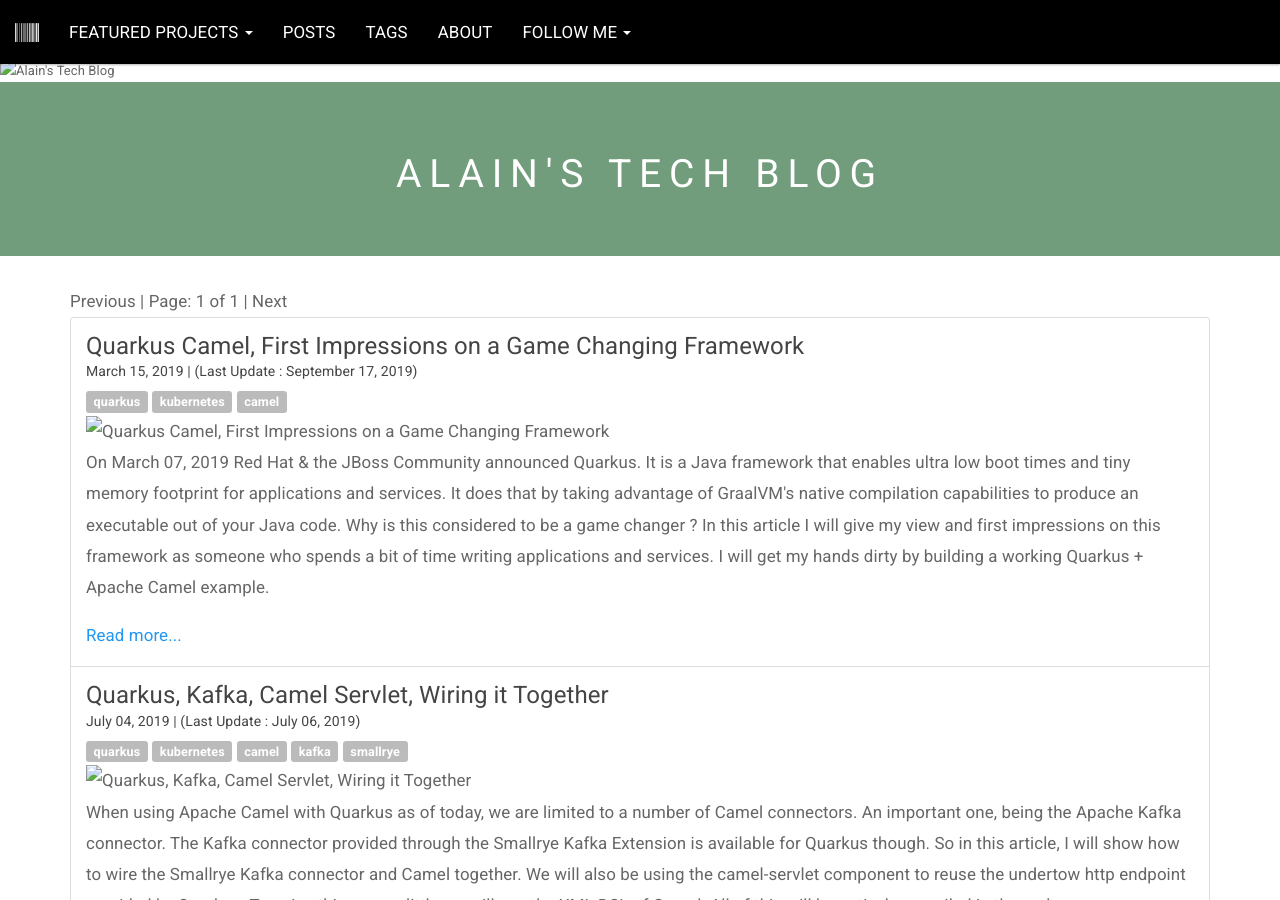
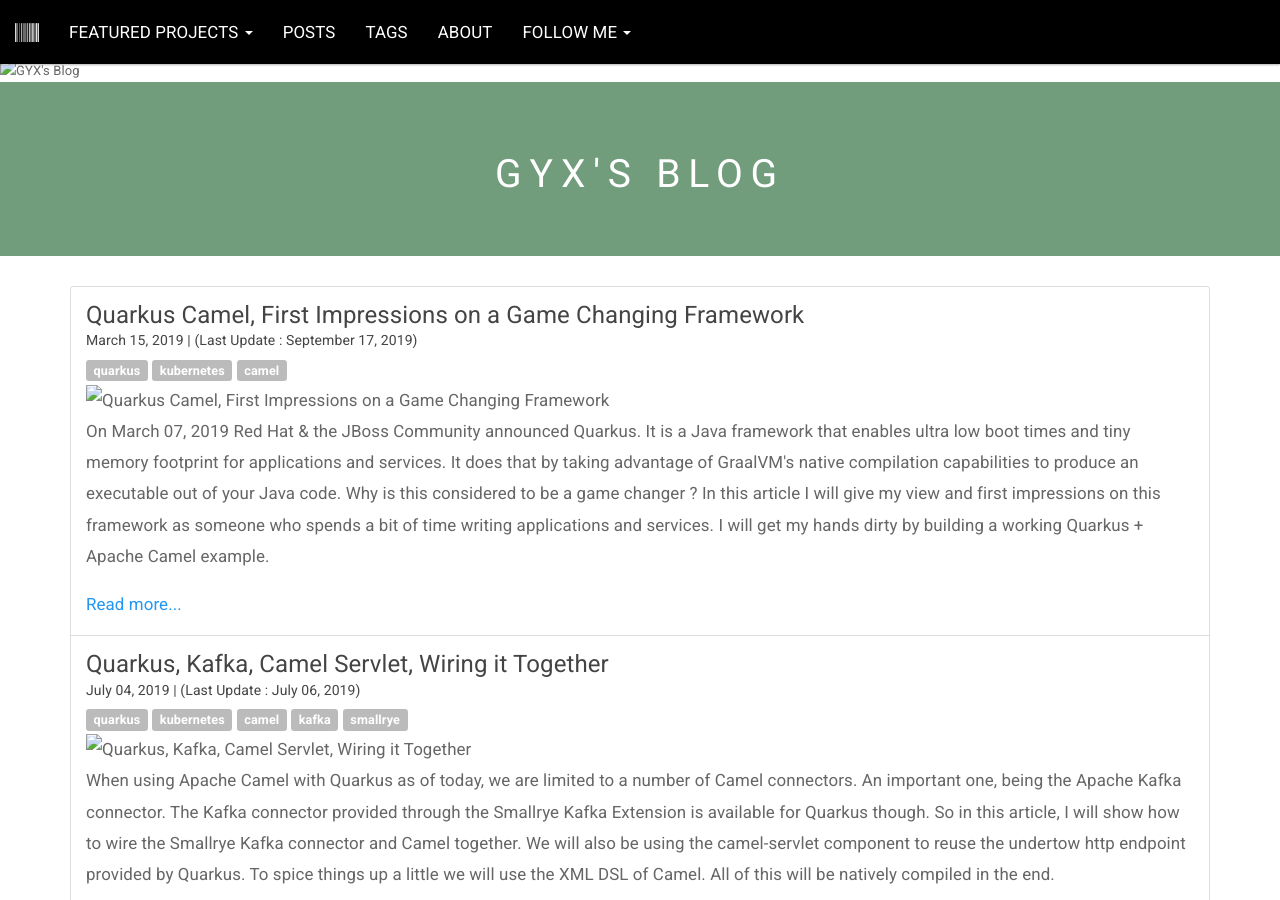
Before and after one commit to gaoyuxuan0131/gaoyuxuan0131.github.io, a Jekyll site: the page built from index.html, in a window 1280 px wide and 900 px high. Built offline with Jekyll 4.4.1, drawn with Linux system fonts in a browser that asks for light colours; nearby versions of some CDN libraries; library files that are not in the unit come from our copies; the list of posts is cut into pages by our own code; comment, search, counter and statistics services are not loaded; some of the changed text lies outside the part shown.

Commit message:
Update index.html

```diff
--- a/index.html
+++ b/index.html
@@ -1,12 +1,12 @@
 ---
 layout: default
-title: Alain's Tech Blog
+title: GYX's Blog
 description: Sharing about Application Development, Integration, Cloud, Big Data and Digital Transformation
 comments: true
 ---
 
 <!-- Pagination links -->
-<div >
+<!-- <div >
 	{% if paginator.previous_page %}
 		<a href="{{ paginator.previous_page_path }}" >
 		Previous
@@ -22,7 +22,7 @@ comments: true
 	{% else %}
 		<span >Next</span>
 	{% endif %}
-</div>
+</div> -->
 
 <div class="list-group">
 	{% for post in paginator.posts %}
@@ -48,7 +48,7 @@ comments: true
 </div>
 
 <!-- Pagination links -->
-<div >
+<!-- <div >
 {% if paginator.previous_page %}
 	<a href="{{ paginator.previous_page_path }}" >
 	Previous
@@ -64,4 +64,4 @@ comments: true
 {% else %}
 	<span >Next</span>
 {% endif %}
-</div>
+</div> -->
```
